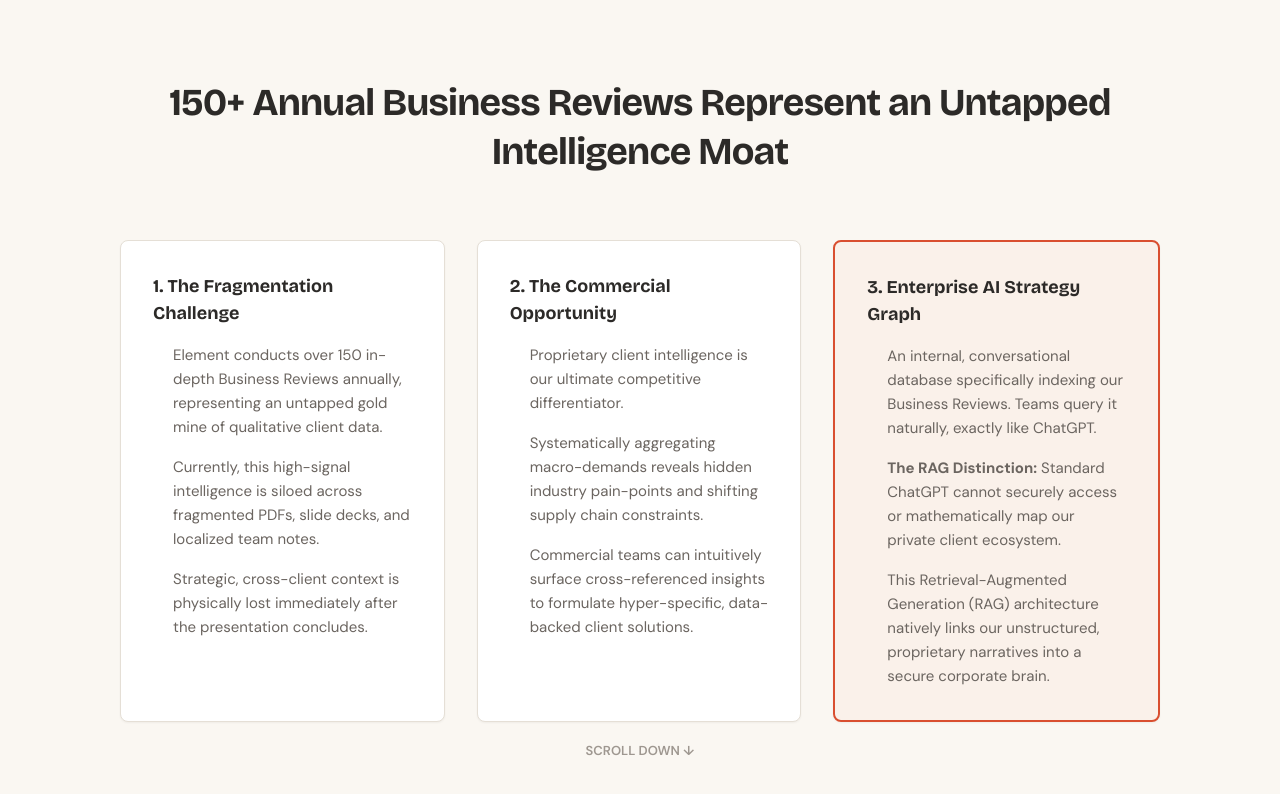
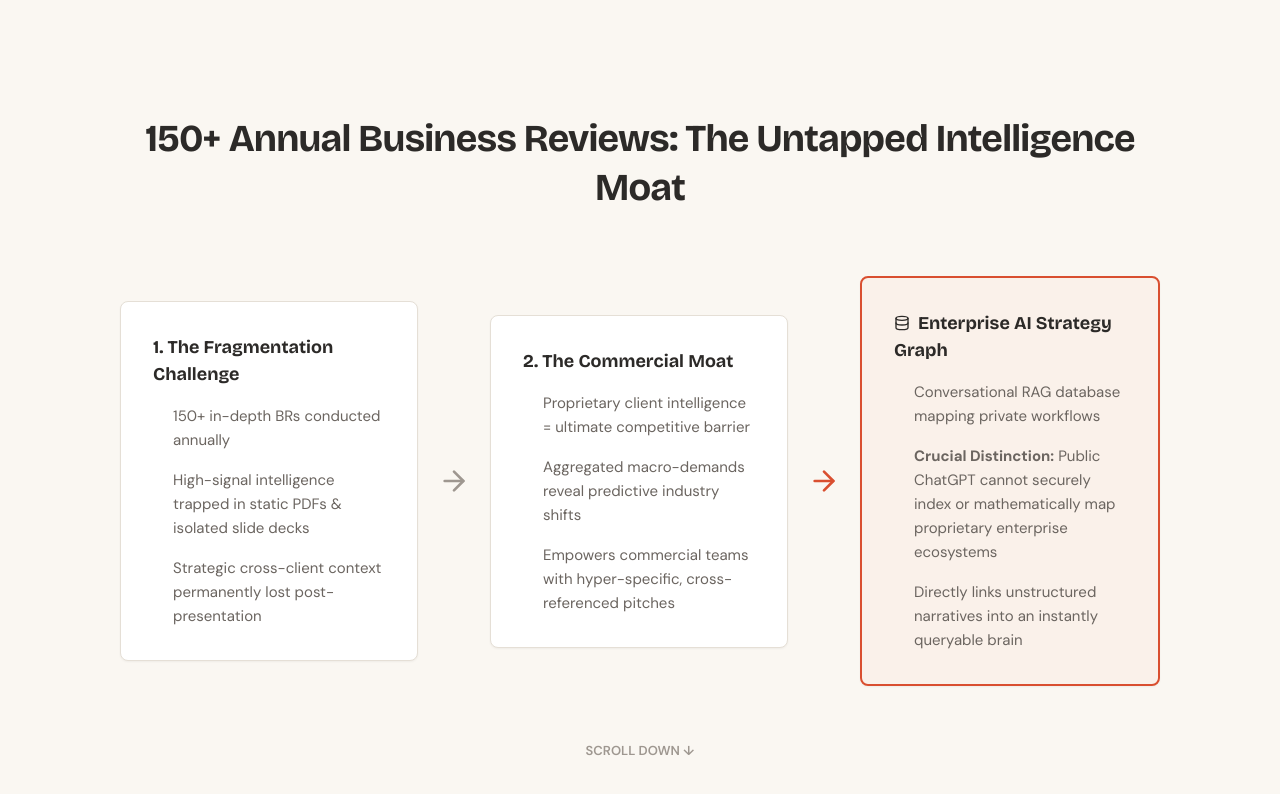
Before and after one commit to jayzhuang1996/Commerical-RAG, a Next.js app in the folder frontend/: page / in a window 1280 px wide. Shown: the top 794 px of the page. Built offline with nearby package versions, Linux system fonts and the light colour scheme.

Commit message:
Executive UI: Phrase-based Bullet Refinement & Flow Diagrams

```diff
--- a/frontend/app/page.tsx
+++ b/frontend/app/page.tsx
@@ -2,7 +2,7 @@
 
 import { useState } from 'react';
 import dynamic from 'next/dynamic';
-import { MessageSquare, Layers, BarChart2, Github } from 'lucide-react';
+import { MessageSquare, Layers, ArrowRight, Database, Shield, Zap } from 'lucide-react';
 
 const ChatInterface = dynamic(() => import('../components/ChatInterface'), { ssr: false });
 const CommunityExplorer = dynamic(() => import('../components/CommunityExplorer'), { ssr: false });
@@ -36,34 +36,38 @@ export default function Home() {
         {/* Slide 1: Problem Statement */}
         <div style={{ height: '100vh', scrollSnapAlign: 'start', display: 'flex', flexDirection: 'column', padding: '80px 120px', position: 'relative', justifyContent: 'center' }}>
           <h1 style={{ fontSize: '38px', fontWeight: 700, fontFamily: 'var(--font-display)', marginBottom: '64px', color: 'var(--text-primary)', letterSpacing: '-0.02em', textAlign: 'center', lineHeight: 1.3 }}>
-            150+ Annual Business Reviews Represent an Untapped Intelligence Moat
+            150+ Annual Business Reviews: The Untapped Intelligence Moat
           </h1>
-          <div style={{ display: 'flex', gap: '32px', width: '100%' }}>
+          <div style={{ display: 'flex', gap: '20px', width: '100%', alignItems: 'center' }}>
 
             <div style={boxStyle}>
               <h3 style={titleStyle}>1. The Fragmentation Challenge</h3>
               <ul style={listStyle}>
-                <li style={{ marginBottom: '16px' }}>Element conducts over 150 in-depth Business Reviews annually, representing an untapped gold mine of qualitative client data.</li>
-                <li style={{ marginBottom: '16px' }}>Currently, this high-signal intelligence is siloed across fragmented PDFs, slide decks, and localized team notes.</li>
-                <li>Strategic, cross-client context is physically lost immediately after the presentation concludes.</li>
+                <li style={{ marginBottom: '16px' }}>150+ in-depth BRs conducted annually</li>
+                <li style={{ marginBottom: '16px' }}>High-signal intelligence trapped in static PDFs & isolated slide decks</li>
+                <li>Strategic cross-client context permanently lost post-presentation</li>
               </ul>
             </div>
 
+            <ArrowRight size={32} color="var(--text-muted)" style={{ flexShrink: 0 }} />
+
             <div style={boxStyle}>
-              <h3 style={titleStyle}>2. The Commercial Opportunity</h3>
+              <h3 style={titleStyle}>2. The Commercial Moat</h3>
               <ul style={listStyle}>
-                <li style={{ marginBottom: '16px' }}>Proprietary client intelligence is our ultimate competitive differentiator.</li>
-                <li style={{ marginBottom: '16px' }}>Systematically aggregating macro-demands reveals hidden industry pain-points and shifting supply chain constraints.</li>
-                <li>Commercial teams can intuitively surface cross-referenced insights to formulate hyper-specific, data-backed client solutions.</li>
+                <li style={{ marginBottom: '16px' }}>Proprietary client intelligence = ultimate competitive barrier</li>
+                <li style={{ marginBottom: '16px' }}>Aggregated macro-demands reveal predictive industry shifts</li>
+                <li>Empowers commercial teams with hyper-specific, cross-referenced pitches</li>
               </ul>
             </div>
 
+            <ArrowRight size={32} color="var(--accent-main)" style={{ flexShrink: 0 }} />
+
             <div style={{...boxStyle, border: '2px solid var(--accent-main)', background: 'rgba(230,81,0,0.03)' }}>
-              <h3 style={titleStyle}>3. Enterprise AI Strategy Graph</h3>
+              <h3 style={titleStyle}><Database size={16} style={{ display: 'inline', marginRight: '8px', verticalAlign: '-2px' }}/>Enterprise AI Strategy Graph</h3>
               <ul style={listStyle}>
-                <li style={{ marginBottom: '16px' }}>An internal, conversational database specifically indexing our Business Reviews. Teams query it naturally, exactly like ChatGPT.</li>
-                <li style={{ marginBottom: '16px' }}><strong>The RAG Distinction:</strong> Standard ChatGPT cannot securely access or mathematically map our private client ecosystem.</li>
-                <li>This Retrieval-Augmented Generation (RAG) architecture natively links our unstructured, proprietary narratives into a secure corporate brain.</li>
+                <li style={{ marginBottom: '16px' }}>Conversational RAG database mapping private workflows</li>
+                <li style={{ marginBottom: '16px' }}><strong>Crucial Distinction:</strong> Public ChatGPT cannot securely index or mathematically map proprietary enterprise ecosystems</li>
+                <li>Directly links unstructured narratives into an instantly queryable brain</li>
               </ul>
             </div>
 
@@ -76,28 +80,36 @@ export default function Home() {
         {/* Page 2: Use Cases */}
         <div style={{ height: '100vh', scrollSnapAlign: 'start', display: 'flex', flexDirection: 'column', padding: '80px 120px', position: 'relative', justifyContent: 'center' }}>
           <h1 style={{ fontSize: '38px', fontWeight: 700, fontFamily: 'var(--font-display)', marginBottom: '64px', color: 'var(--text-primary)', letterSpacing: '-0.02em', textAlign: 'center', lineHeight: 1.3 }}>
-            Unlocking Shared Wallet Penetration and Macro-Level Clarity
+            Unlocking Shared Wallet Penetration & Macro-Clarity
           </h1>
           <div style={{ display: 'flex', gap: '32px', width: '100%', marginBottom: '40px' }}>
             <div style={boxStyle}>
               <h3 style={titleStyle}>Business Development</h3>
-              <p style={{ fontSize: '15px', lineHeight: 1.6, color: 'var(--text-secondary)', marginBottom: '12px' }}>Commercial teams rapidly identify relevant precedents and intersecting client challenges.</p>
-              <p style={{ fontSize: '15px', lineHeight: 1.6, color: 'var(--text-secondary)' }}>By deeply understanding unique client constraints, teams can walk into engagements equipped to aggressively drive shared wallet penetration.</p>
+              <ul style={listStyle}>
+                <li style={{ marginBottom: '12px' }}>Rapidly cross-reference adjacent client precedents</li>
+                <li style={{ marginBottom: '12px' }}>Surface intersecting structural pain points instantly</li>
+                <li>Walk into engagements fully equipped to drive aggressive shared wallet penetration</li>
+              </ul>
             </div>
             <div style={boxStyle}>
-              <h3 style={titleStyle}>Senior Leadership Formations</h3>
-              <p style={{ fontSize: '15px', lineHeight: 1.6, color: 'var(--text-secondary)', marginBottom: '12px' }}>Senior Leadership gains a top-down, mathematically unified view of shifting programmatic demands across the entire managed portfolio.</p>
-              <p style={{ fontSize: '15px', lineHeight: 1.6, color: 'var(--text-secondary)' }}>Identify emerging macro-trends organically rather than relying on delayed, anecdotal field reporting.</p>
+              <h3 style={titleStyle}>Commercial Leadership</h3>
+              <ul style={listStyle}>
+                <li style={{ marginBottom: '12px' }}>Top-down view of programmatic demand shifts</li>
+                <li style={{ marginBottom: '12px' }}>Mathematically unified insights across managed fleets</li>
+                <li>Replace delayed anecdotal reporting with organically extracted macro-trends</li>
+              </ul>
             </div>
             <div style={boxStyle}>
               <h3 style={titleStyle}>Qualitative Data Flywheel</h3>
-              <p style={{ fontSize: '15px', lineHeight: 1.6, color: 'var(--text-secondary)', marginBottom: '12px' }}>As we establish standardized data collection for future Business Review recordings, the intelligence ingestion scales.</p>
-              <p style={{ fontSize: '15px', lineHeight: 1.6, color: 'var(--text-secondary)' }}>The denser the proprietary vector network becomes, the wider our competitive advantage grows.</p>
+              <ul style={listStyle}>
+                <li style={{ marginBottom: '12px' }}>Scale ingestion via standardized future BR recordings</li>
+                <li>Compounding vector density exponentially widens our technical barrier-to-entry</li>
+              </ul>
             </div>
           </div>
           <div style={{ padding: '32px 40px', background: 'var(--bg-panel)', border: '1px solid var(--border)', borderLeft: '4px solid var(--text-primary)', borderRadius: '8px' }}>
-            <h3 style={{ fontSize: '18px', fontWeight: 700, fontFamily: 'var(--font-display)', marginBottom: '8px', color: 'var(--text-primary)' }}>Strategic Timing</h3>
-            <p style={{ fontSize: '15px', lineHeight: 1.6, color: 'var(--text-secondary)', maxWidth: '900px' }}>The underlying graph architecture required to securely map highly qualitative, unstructured business narratives has officially reached enterprise maturity. We now have the technical capability to systematically structure our most valuable asset.</p>
+            <h3 style={{ fontSize: '18px', fontWeight: 700, fontFamily: 'var(--font-display)', marginBottom: '8px', color: 'var(--text-primary)' }}><Zap size={16} style={{ display: 'inline', marginRight: '6px', verticalAlign: '-2px' }}/> Strategic Timing</h3>
+            <p style={{ fontSize: '15px', lineHeight: 1.6, color: 'var(--text-secondary)', maxWidth: '900px' }}>The underlying graph architecture required to securely map highly qualitative, unstructured business narratives has officially reached enterprise maturity. We now possess the capability to systematically structure our most valuable asset.</p>
           </div>
           <div style={{ position: 'absolute', bottom: '40px', left: '50%', transform: 'translateX(-50%)', fontSize: '13px', fontWeight: 600, color: 'var(--text-muted)', animation: 'bounce 2s infinite' }}>
             SCROLL DOWN ↓
@@ -109,35 +121,39 @@ export default function Home() {
           <h1 style={{ fontSize: '38px', fontWeight: 700, fontFamily: 'var(--font-display)', marginBottom: '64px', color: 'var(--text-primary)', letterSpacing: '-0.02em', textAlign: 'center', lineHeight: 1.3 }}>
             Proving the Architecture: The Intelligence Sandbox
           </h1>
-          <div style={{ display: 'flex', gap: '32px', width: '100%' }}>
+          <div style={{ display: 'flex', gap: '20px', width: '100%', alignItems: 'center' }}>
 
             {/* Left Box: The Proxy Demo */}
             <div style={{ ...boxStyle, background: 'var(--bg-panel)' }}>
               <div style={{ display: 'inline-block', padding: '6px 12px', background: 'var(--border)', borderRadius: '24px', fontSize: '11px', fontWeight: 700, marginBottom: '20px' }}>PHASE 1: PROOF OF CONCEPT</div>
-              <h3 style={titleStyle}>Semiconductor Demo Sandbox</h3>
+              <h3 style={titleStyle}>Semiconductor Sandbox Demo</h3>
               <ul style={listStyle}>
-                <li style={{ marginBottom: '12px' }}><strong>The Proxy Setup:</strong> To demonstrate capability immediately, we built this demo sandbox using public Semiconductor industry datasets.</li>
-                <li style={{ marginBottom: '12px' }}><strong>The Purpose:</strong> This validates that the core GraphRAG engine can successfully extract and relate highly technical, non-uniform business logic.</li>
+                <li style={{ marginBottom: '12px' }}><strong>Setup:</strong> Modeled natively on public trading & earnings datasets</li>
+                <li style={{ marginBottom: '12px' }}><strong>Goal:</strong> Validate the core GraphRAG engine's ability to safely extract complex, highly technical business logic</li>
               </ul>
             </div>
 
+            <ArrowRight size={32} color="var(--text-muted)" style={{ flexShrink: 0 }} />
+
             {/* Middle Box: Barriers */}
             <div style={{ ...boxStyle, background: 'var(--bg-base)', border: '1px dashed var(--border)' }}>
-              <div style={{ display: 'inline-block', padding: '6px 12px', background: 'rgba(0,0,0,0.05)', borderRadius: '24px', fontSize: '11px', fontWeight: 700, marginBottom: '20px' }}>THE CURRENT BARRIER</div>
-              <h3 style={titleStyle}>Why not build on Element data today?</h3>
+              <div style={{ display: 'inline-block', padding: '6px 12px', background: 'rgba(0,0,0,0.05)', borderRadius: '24px', fontSize: '11px', fontWeight: 700, marginBottom: '20px' }}><Shield size={12} style={{ display: 'inline', marginRight: '4px', verticalAlign: '-1px' }}/>CURRENT STRUCTURAL BARRIERS</div>
+              <h3 style={titleStyle}>Why not Element data immediately?</h3>
               <ul style={listStyle}>
-                <li style={{ marginBottom: '12px' }}><strong>IT Infosec Clearances:</strong> Actual client data cannot be processed through experimental infrastructure without formal infosec pathways.</li>
-                <li style={{ marginBottom: '12px' }}><strong>Data Collection Velocity:</strong> Historically, we have not mandated the recording or automated transcription of all Business Reviews. The raw data pipeline needs to be activated before it can be ingested.</li>
+                <li style={{ marginBottom: '12px' }}><strong>Infosec Compliance:</strong> Private client workflows require formal security clearances prior to experimental ingestion</li>
+                <li style={{ marginBottom: '12px' }}><strong>Collection Velocity:</strong> Required historical pipeline of unified Business Review recordings must be activated</li>
               </ul>
             </div>
 
+            <ArrowRight size={32} color="var(--accent-main)" style={{ flexShrink: 0 }} />
+
             {/* Right Box: Target State */}
             <div style={{ ...boxStyle, border: '2px solid var(--accent-main)', background: '#fff', boxShadow: '0 20px 40px rgba(230,81,0,0.08)' }}>
-              <div style={{ display: 'inline-block', padding: '6px 12px', background: 'rgba(230,81,0,0.1)', color: 'var(--accent-main)', borderRadius: '24px', fontSize: '11px', fontWeight: 700, marginBottom: '20px' }}>THE TARGET END-STATE</div>
-              <h3 style={{ fontSize: '20px', fontWeight: 700, fontFamily: 'var(--font-display)', marginBottom: '16px', color: '#111' }}>Enterprise AI Strategy Graph</h3>
+              <div style={{ display: 'inline-block', padding: '6px 12px', background: 'rgba(230,81,0,0.1)', color: 'var(--accent-main)', borderRadius: '24px', fontSize: '11px', fontWeight: 700, marginBottom: '20px' }}><Database size={12} style={{ display: 'inline', marginRight: '4px', verticalAlign: '-1px' }}/> THE TARGET END-STATE</div>
+              <h3 style={{ fontSize: '20px', fontWeight: 700, fontFamily: 'var(--font-display)', marginBottom: '16px', color: '#111' }}>True Element Strategy Graph</h3>
               <ul style={{ ...listStyle, color: '#444' }}>
-                <li style={{ marginBottom: '12px' }}><strong>Resolution:</strong> A secure, internal conversational interface natively mapping genuine Element clients, fleets, and demands.</li>
-                <li style={{ marginBottom: '12px' }}><strong>Output Example:</strong> Senior Leadership queries "Which clients are actively delaying EV transitions due to infrastructure?", and receives a direct, sourced map of at-risk accounts.</li>
+                <li style={{ marginBottom: '12px' }}><strong>Resolution:</strong> A secured conversational network mapping genuine clients, fleets, and constraints</li>
+                <li style={{ marginBottom: '12px' }}><strong>Sample Target Output:</strong> <em>"Which clients are actively delaying EV deployments due to local infrastructure?"</em> → Exact impact map generated instantly.</li>
               </ul>
             </div>
 
```
Also changed, not shown: 2 other files (tests, documents, lock files or other folders).
